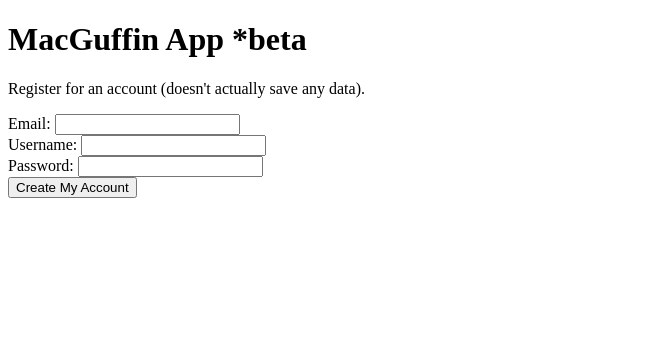
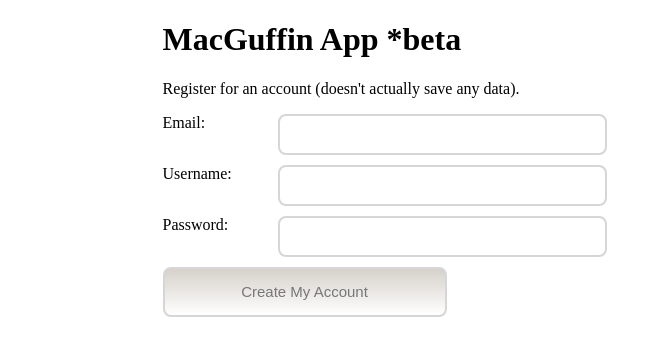
Before and after one commit to wwalser/PHP-Input-Validation, a PHP site: page / in a window 1280 px wide. Shown: the top 356 px of the page, without its empty margins (0-662 px from the left). Run offline with PHP 8.4, Linux system fonts and the light colour scheme; data that the repository does not hold is empty.

Commit message:
made demo sexy

```diff
--- a/demos/style.css
+++ b/demos/style.css
@@ -1,3 +1,77 @@
+body{
+	width:955px;
+	margin:0px auto;
+}
+
 .validationSuccess{
-    display: none;
+	display: none;
 }
+
+.validationFailure{
+	display: block;
+	border: 2px solid #F6D10A;
+	margin: 20px 0;
+	padding:0 15px;
+
+	/*border*/
+	-moz-border-radius: 12px;
+	-webkit-border-radius: 12px;
+	border-radius: 12px;
+
+	/*background gradient*/
+	background-color: #D6D1CA;
+	background-image: -moz-linear-gradient(top, #D6D1CA, #ffffff);
+	background-image: -webkit-gradient(linear,left top,left bottom,color-stop(0, #D6D1CA),color-stop(1, #ffffff));
+	filter:  progid:DXImageTransform.Microsoft.gradient(startColorStr='#D6D1CA', EndColorStr='#ffffff');
+	-ms-filter: "progid:DXImageTransform.Microsoft.gradient(startColorStr='#D6D1CA', EndColorStr='#ffffff')";
+	}
+.successMessage{
+	border: 2px solid #709900;
+	margin: 20px 0;
+	padding:0 15px;
+
+	/*border*/
+	-moz-border-radius: 12px;
+	-webkit-border-radius: 12px;
+	border-radius: 12px;
+
+	/*background gradient*/
+	background-color: #9ab34d;
+	background-image: -moz-linear-gradient(top, #9ab34d, #ffffff);
+	background-image: -webkit-gradient(linear,left top,left bottom,color-stop(0, #9ab34d),color-stop(1, #ffffff));
+	filter:  progid:DXImageTransform.Microsoft.gradient(startColorStr='#9ab34d', EndColorStr='#ffffff');
+	-ms-filter: "progid:DXImageTransform.Microsoft.gradient(startColorStr='#9ab34d', EndColorStr='#ffffff')";
+}
+
+label {
+	display: block;
+	float: left;
+	width: 100px;
+}
+
+input,textarea,select{
+	outline: none;
+	letter-spacing: 0;
+	height: 29px;
+	width:284px;
+	border: 2px solid #D6D6D6; -moz-border-radius:8px;
+	border-radius:8px; -webkit-border-radius:8px;
+	font-size:15px;
+	color:#777;
+	margin-left:15px;
+	margin-bottom:10px;
+	padding:8px 35px 0 6px;
+	}
+	input.submit{
+		height: 50px;
+		padding: 0;
+		margin: 0;
+		background-color: #D6D1CA;
+		background-image: -moz-linear-gradient(top, #D6D1CA, #ffffff);
+		background-image: -webkit-gradient(linear,left top,left bottom,color-stop(0, #D6D1CA),color-stop(1, #ffffff));
+		filter:  progid:DXImageTransform.Microsoft.gradient(startColorStr='#D6D1CA', EndColorStr='#ffffff');
+		-ms-filter: "progid:DXImageTransform.Microsoft.gradient(startColorStr='#D6D1CA', EndColorStr='#ffffff')";
+	}
+input:focus,textarea:focus{
+    border:2px solid #F6D10A;
+}
--- a/demos/templates/demo.php
+++ b/demos/templates/demo.php
@@ -11,7 +11,7 @@
 		<div id="messageBox" class=<?php if (!empty($aErrors)) {echo '"validationFailure"';} else {echo '"validationSuccess"';} ?> >
 			<?php
 			if (!empty($aErrors)) {
-				echo $aErrors['global'];
+				echo '<p>' . $aErrors['global'] . '</p>';
 				foreach ($aErrors['details'] as $sError) {
 					echo $sError;
 				}
@@ -25,7 +25,7 @@
 			<input type="text" id="username" name="username" /><br />
 			<label for="password" name="password">Password:</label>
 			<input type="password" name="password" input="password" /><br />
-			<input type="submit" name="submit" input="submit" value="Create My Account" />
+			<input class="submit" type="submit" name="submit" input="submit" value="Create My Account" />
 		</form>
 	</body>
 </html>
--- a/demos/templates/success.php
+++ b/demos/templates/success.php
@@ -8,6 +8,6 @@
 	<body>
 		<h1>MacGuffin App *beta</h1>
 		<p>Register for an account (doesn't actually save any data).</p>
-		<div id="messageBox"><p>You have successfully registered an account with MacGuffin App!</p></div>
+		<div id="messageBox" class="successMessage"><p>You have successfully registered an account with MacGuffin App!</p></div>
 	</body>
 </html>
--- a/demos/validation.js
+++ b/demos/validation.js
@@ -22,12 +22,14 @@ $(document).ready(function() {
 				messageBox.append($('<p>' + data.global + '</p>'));
 				if (data.valid) {
 					form.remove();
+					messageBox.removeClass('validationFailure validationSuccess')
+						.addClass('successMessage');
 				} else {
 					$.each(data.details, function(input, errorMessage){
 						messageBox.append(errorMessage);
 					});
+					messageBox.removeClass('validationSuccess').addClass('validationFailure');
 				}
-				messageBox.show();
 			}
 		});
 		return false;
```
